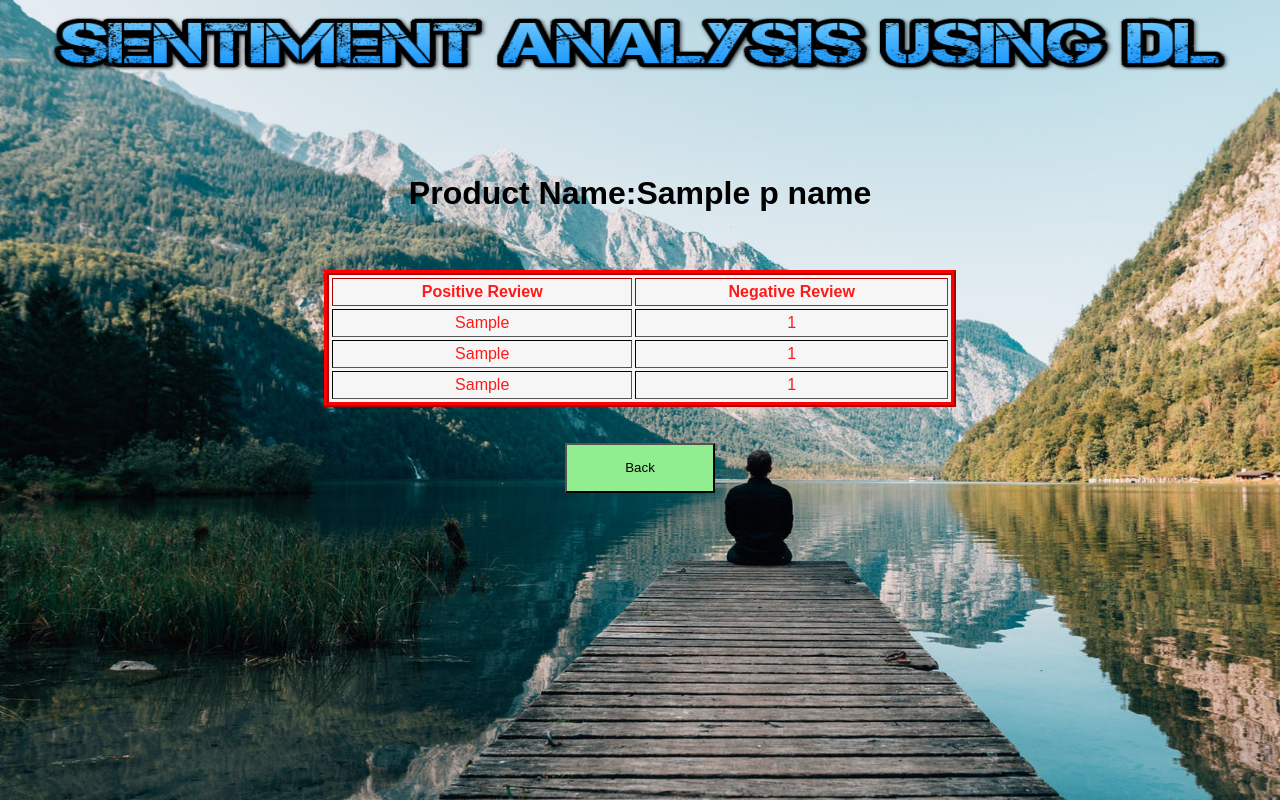
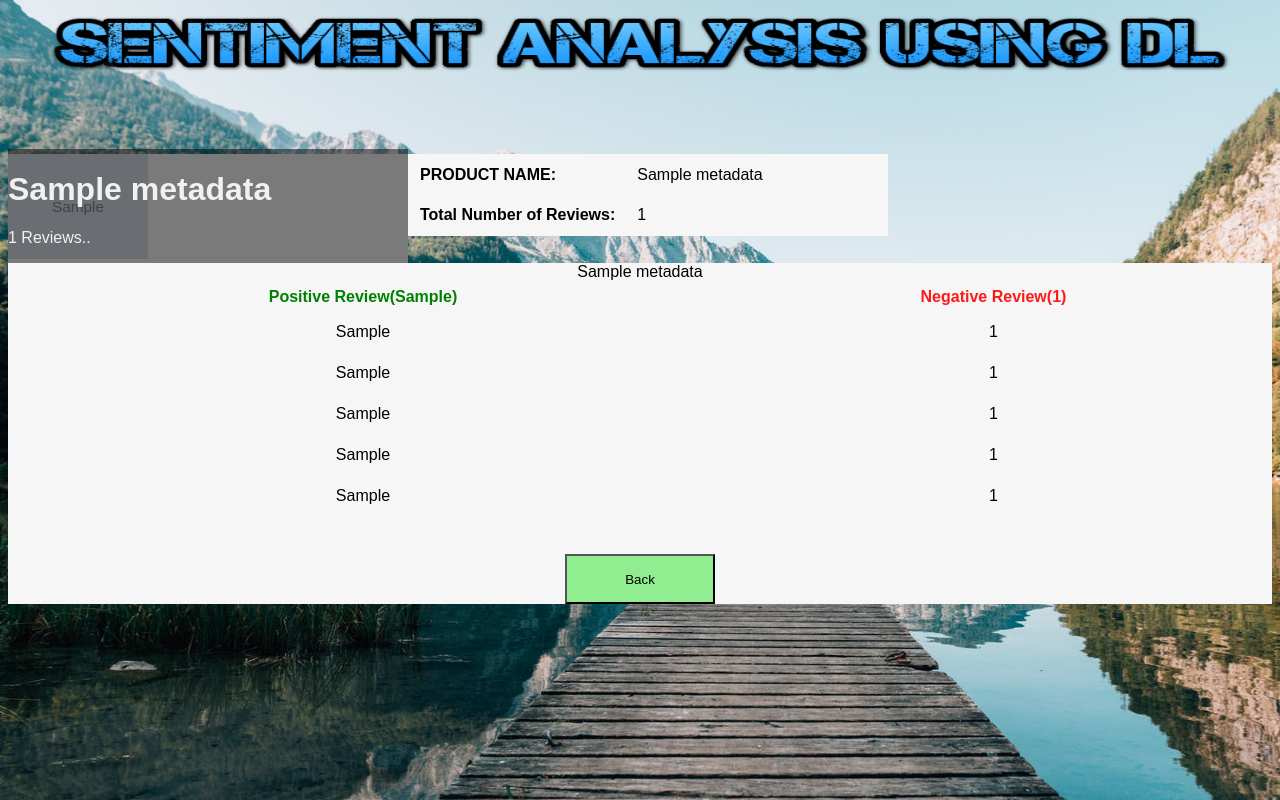
Before and after one commit to Knight7561/Product-Recommedation-System, a Flask app: template Recommend_Review_Analysis/templates/result1Customer.html in a window 1280 px wide. Run offline with Flask 2, Linux system fonts and the light colour scheme; the template is opened without the code that fills it: most values are stand-ins (such as "Sample title", 1, 10 or a date in 2020); grey boxes marked "Sample" are stand-in pictures; parts of the project's set-up code (start-up, migrations or seed data) failed here and were passed over.

Commit message:
Camera module integratred successfully and one ui changes done on res page.

```diff
--- a/Recommend_Review_Analysis/app.py
+++ b/Recommend_Review_Analysis/app.py
@@ -41,6 +41,13 @@ model_str_file = 'model_structure.json'
 model_weights_file = 'model_weights.h5'
 cword_file = 'cword_dict.pkl'
 tokenizer_file = 'tokens.pkl'
+review_file="input/Final_reviews.csv"
+product_category="Watches"
+model_str_file_camera = 'model_structure_camera.json'
+model_weights_file_camera = 'model_weights_camera.h5'
+cword_file = 'cword_dict.pkl'
+tokenizer_file_camera = 'tokensCamera.pkl'
+review_file_camera="input/Connected Camera reviews.csv"
 
 class_names = [
      'neg',
@@ -52,7 +59,7 @@ cList = pkl.load(open(os.path.join(input_dir,cword_file),'rb'))
 
 c_re = re.compile('(%s)' % '|'.join(cList.keys()))
 
-trained_tokenizer = pkl.load(open(os.path.join(model_dir,tokenizer_file),'rb'))
+
 
 def load_trained_model(model_str_path, model_wt_path):
     f = Path(model_str_path)
@@ -185,7 +192,7 @@ def indexCustomer():
 
 @app.route("/seller")
 def indexSeller():
-    return render_template("indexSeller.html")
+    return render_template("sellerSelect.html")
 
 
 def predict_result(data,text):
@@ -193,16 +200,14 @@ def predict_result(data,text):
     n_review = []
     str_path = os.path.join(model_dir,model_str_file)
     wt_path = os.path.join(model_dir,model_weights_file)
-
     model = load_trained_model(str_path, wt_path)
-
     result = model.predict(data)
-    print("Predicted result without flattening is ",result)
+    #print("Predicted result without flattening is ",result)
     Y_pred = np.round(result.flatten())
-    print(Y_pred)
+    #print(Y_pred)
     for i in range(len(Y_pred)):
-        print("Text : ",text[i])
-        print("Result : ",class_names[int(Y_pred[i])])
+        #DisableCommentprint("Text : ",text[i])
+        #DisableCommentprint("Result : ",class_names[int(Y_pred[i])])
         m = class_names[int(Y_pred[i])]
         if m == 'pos':
             p_review.append(text[i])
@@ -212,37 +217,40 @@ def predict_result(data,text):
 
 @app.route('/res' ,methods=['POST','GET'])
 def res():
+    global review_file
     product = []
-
     if request.method == 'POST':
         product.append(request.form['q1'])
     print("Product selected is ",product)
     p_name = product[0]
-    print(p_name)
+    #print(p_name)
     core_review = []
-    df1 = pd.read_csv("input/Final_reviews.csv")
+    #print("review file path is ",review_file)
+    df1 = pd.read_csv(review_file)###########
+    #print("df1 is ",df1)
     for i,j in df1.iterrows():
         if j['product_name'] == p_name:
             # if j['Experience'] >= 5 and j['Helpful_Votes'] >=20 and j['Purchase'] == 'Verified Purchase':
             core_review.append(j['Text'])
 
-    print("Core Reviews before cleaning is",core_review)
+    #print("Core Reviews before cleaning is",core_review)
     cleaned_text = clean_review(core_review)
-    print("Core Reviews After cleaning is",cleaned_text)
+    #print("Core Reviews After cleaning is",cleaned_text)
 
-    sequences_text_token = trained_tokenizer.texts_to_sequences(cleaned_text)
-    print("sequences_text_token is",sequences_text_token)
+    trained_tokenizer = pkl.load(open(os.path.join(model_dir,tokenizer_file),'rb'))
+    sequences_text_token = trained_tokenizer.texts_to_sequences(cleaned_text)#################
+    #print("sequences_text_token is",sequences_text_token)
 
     data = pad_sequences(sequences_text_token, maxlen=140)
-    print("data is ",data,"   dd")
-    print(data)
+    #print("data is ",data,"   dd")
+    #DISABLE COMMENTprint(data)
 
     # p_cleaned_text = clean_review(p_review)
     # n_cleaned_text = clean_review(n_review)
 
     p_review,n_review = predict_result(data=data,text=cleaned_text)
 
-    print("len of positive is",len(p_review),"len of negetive is",len(n_review))
+    #print("len of positive is",len(p_review),"len of negetive is",len(n_review))
     p_re = random.sample(p_review,5)
     # p_keys = random.sample(p_key,3)
     n_re = random.sample(n_review,5)
@@ -251,79 +259,162 @@ def res():
 
     # res = [p_name,p_re,p_keys,n_re,n_keys]
 
-    print(p_re,'\n',n_re)
-    return render_template("result1Customer.html",p_name=p_name,p_re=p_re,n_re=n_re)
+    #DISABLE COMMENTprint(p_re,'\n',n_re)
+
+    #Collection of metadata about the product
+    df_metadata_watch=pd.read_csv("input/watch_analystics_final.csv")
+    for e,i in df_metadata_watch.iterrows():
+        if(i['Product_name']==p_name):
+            metadata={}
+            metadata['p_name']=i["Product_name"]
+            metadata["total_no_reviews"]=i["Total"]
+            metadata["rate_1"]=i["1_star"]
+            metadata["rate_2"]=i["2_star"]
+            metadata["rate_3"]=i["3_star"]
+            metadata["rate_4"]=i["4_star"]
+            metadata["rate_5"]=i["5_star"]
+            metadata["imgLink"]=i["Image_Link"]
+    print("\n\n\n\n\nmetadata is",metadata)
+    return render_template("result1Customer.html",p_name=p_name,p_re=p_re,n_re=n_re,p_re_len=len(p_review),n_re_len=len(n_review),metadata=metadata)
 
 @app.route('/predictCustomer' ,methods=['POST','GET'])
 def predictCustomer():
+    print("q3 is ",request.form['q3'])
+    if((int(request.form['q3'])==2)):
+        global review_file
+        product_category="Camera"
+        model_str_file=model_str_file_camera
+        model_weights_file=model_weights_file_camera
+        cword_file = 'cword_dict.pkl'
+        tokenizer_file=tokenizer_file_camera
+        review_file=review_file_camera
+        print("Items to be stocked at ",review_file)
+        p=['Canon SX50', 'Canon T5 Bundle v2',
+       'Nikon COOLPIX AW100 16 MP CMOS Waterproof Digital Camera with GPS and Full HD 1080p Video',
+       'Nikon COOLPIX AW110 16 MP Waterproof Digital Camera with Built-In Wi-Fi',
+       'Nikon COOLPIX S3600 20.1 MP Digital Camera with 8x Zoom NIKKOR Lens and 720p HD Video',
+       'Panasonic  Digital Camera with 3-Inch LCD',
+       'Panasonic Lumix 12.1 MP Digital Camera with CMOS Sensor and 24x Optical Zoom - Black',
+       'Panasonic LUMIX DMC-FZ70 16.1 MP Digital Camera with 60x Optical Image Stabilized Zoom and 3-Inch LCD (Black)',
+       'Panasonic LUMIX DMC-LX7K 10.1 MP Digital Camera with 3.8x Optical zoom and 3.0-inch LCD -  Black',
+       'Panasonic Lumix DMC-TS25 16.1 MP Tough Digital Camera with 8x Intelligent Zoom',
+       'Samsung SmartCam HD Pro 1080p Full-HD Wi-Fi Camera',
+       'Samsung SNH-1011 Wireless IP Camera',
+       'Samsung WB1100F 16.2MP CMOS Smart WiFi & NFC Digital Camera with 35x Optical Zoom, 3.0" LCD and 1080p HD Video',
+       'Sony Alpha a5000 Mirrorless Digital Camera with 16-50mm OSS Lens (White)',
+       'Nikon COOLPIX AW120', 'Nikon Coolpix L330 Digital Camera (Black)',
+       'Nikon COOLPIX L810 16.1 MP Digital Camera with 26x Zoom NIKKOR ED Glass Lens and 3-inch LCD',
+       'Nikon COOLPIX L820 16 MP Digital Camera with 30x Zoom',
+       'Nikon COOLPIX P520 18.1 MP Digital Camera with 42x Zoom',
+       'Nikon COOLPIX S32',
+       'Nikon COOLPIX S3500 20.1MP Digital Camera with 7x Zoom',
+       'Sony Alpha a6000 Mirrorless Digital Camera with 16-50mm Power Zoom Lens']
+        product = []
+        cell = []
+        if request.method == 'POST':
+            product.append(int(request.form['q1']))
+            cell.append(int(request.form['q2']))
+        print(product[0],cell[0])
+        recomen_pro = recom(product[0],cell[0])
+        l=recomen_pro.index[0:]
+        res = list(l)
+        # print("res",res)
+        # res
+        names = []
+        for i in res:
+            names.append(p[i])
+        # print("names is: ",names)
+        # df1['product_name'].unique()
+    else:
+        product_category="Watches"
+        model_str_file = 'model_structure.json'
+        model_weights_file = 'model_weights.h5'
+        cword_file = 'cword_dict.pkl'
+        tokenizer_file = 'tokens.pkl'
+        review_file="input/Final_reviews.csv"
+        p = ['Geneva Platinum Silicone Strap Analogue Watch for Women & Girls - GP-379',
+        "Geneva Platinum Analogue Gold Dial Women's Watch -GNV01",
+        "IIk Collection Watches Stainless Steel Chain Day and Date Analogue Silver Dial Women's Watch",
+        "NUBELA Analogue Prizam Glass Black Dial Girl's Watch",
+        'Analogue Pink',
+        "Sonata Analog Champagne Dial Women's Watch-NK87018YM01",
+        "Sonata Analog White Dial Women's Watch -NJ8989PP03C",
+        "Everyday Analog Black Dial Women's Watch -NK8085SM01",
+        "Sonata SFAL Analog Silver Dial Women's Watch -NK8080SM01",
+        "Timewear Analogue Round Beige Dial Women's Watch - 107Wdtl",
+        "TIMEWEAR Analogue Brown Dial Women's Watch - 134Bdtl",
+        "Sonata SFAL Analog Silver Dial Women's Watch -NK8080SM-3372",
+        "Adamo Analog Blue Dial Women's Watch-9710SM01",
+        "ADAMO Aritocrat Women's & Girl's Watch BG-335",
+        "Imperious Analog Women's Watch 1021-1031",
+        "IIK Collection Watches Analogue Silver Dial Girl's & Women's Analogue Watch - IIK-1033W",
+        "Sonata Analog White Dial Women's Watch -NJ8976SM01W",
+        "Geneva Platinum Analogue Rose Gold Dial Women'S Watch- Gp-649",
+        "Geneva Platinum Analogue Rose Gold Dial Women's Watch- Gp-649",
+        "A R Sales Analogue Girl's and Women's Watch",
+        "Foxter Bangel Analog White Dial Women's Watch",
+        'Howdy Women Watch']
+        product = []
+        cell = []
+        if request.method == 'POST':
+            product.append(int(request.form['q1']))
+            cell.append(int(request.form['q2']))
 
-    p = ['Geneva Platinum Silicone Strap Analogue Watch for Women & Girls - GP-379',
-       "Geneva Platinum Analogue Gold Dial Women's Watch -GNV01",
-       "IIk Collection Watches Stainless Steel Chain Day and Date Analogue Silver Dial Women's Watch",
-       "NUBELA Analogue Prizam Glass Black Dial Girl's Watch",
-       'Analogue Pink',
-       "Sonata Analog Champagne Dial Women's Watch-NK87018YM01",
-       "Sonata Analog White Dial Women's Watch -NJ8989PP03C",
-       "Everyday Analog Black Dial Women's Watch -NK8085SM01",
-       "Sonata SFAL Analog Silver Dial Women's Watch -NK8080SM01",
-       "Timewear Analogue Round Beige Dial Women's Watch - 107Wdtl",
-       "TIMEWEAR Analogue Brown Dial Women's Watch - 134Bdtl",
-       "Sonata SFAL Analog Silver Dial Women's Watch -NK8080SM-3372",
-       "Adamo Analog Blue Dial Women's Watch-9710SM01",
-       "ADAMO Aritocrat Women's & Girl's Watch BG-335",
-       "Imperious Analog Women's Watch 1021-1031",
-       "IIK Collection Watches Analogue Silver Dial Girl's & Women's Analogue Watch - IIK-1033W",
-       "Sonata Analog White Dial Women's Watch -NJ8976SM01W",
-       "Geneva Platinum Analogue Rose Gold Dial Women'S Watch- Gp-649",
-       "Geneva Platinum Analogue Rose Gold Dial Women's Watch- Gp-649",
-       "A R Sales Analogue Girl's and Women's Watch",
-       "Foxter Bangel Analog White Dial Women's Watch",
-       'Howdy Women Watch']
-    product = []
-    cell = []
-    if request.method == 'POST':
-        product.append(int(request.form['q1']))
-        cell.append(int(request.form['q2']))
+        print(product[0],cell[0])
+        recomen_pro = recom(product[0],cell[0])
+        # a = recom(1,0)
+        # print("recomen_pro",recomen_pro)
 
-    print(product[0],cell[0])
-    recomen_pro = recom(product[0],cell[0])
-    # a = recom(1,0)
-    # print("recomen_pro",recomen_pro)
-
-    l=recomen_pro.index[0:]
-    res = list(l)
-    # print("res",res)
-    # res
-    names = []
-    for i in res:
-        names.append(p[i])
-    # print("names is: ",names)
-    # df1['product_name'].unique()
-    c1 = ["NUBELA Analogue Prizam Glass Black Dial Girl's Watch",
-       'Analogue Pink',
-       "Sonata Analog Champagne Dial Women's Watch-NK87018YM01",
-       "Sonata Analog White Dial Women's Watch -NJ8989PP03C",
-       "Everyday Analog Black Dial Women's Watch -NK8085SM01"]
-    c2 = ["Sonata Analog White Dial Women's Watch -NJ8976SM01W",
-       "Geneva Platinum Analogue Rose Gold Dial Women'S Watch- Gp-649",
-       "Geneva Platinum Analogue Rose Gold Dial Women's Watch- Gp-649",
-       "A R Sales Analogue Girl's and Women's Watch",
-       "Foxter Bangel Analog White Dial Women's Watch"]
-    if len(names) <= 0 and cell[0] == 1:
-        for i in c1:
-            names.append(i)
-    elif len(names) <= 0 and cell[0] == 2:
-        for i in c2:
-            names.append(i)
-    # print("names after apend is",names)
+        l=recomen_pro.index[0:]
+        res = list(l)
+        # print("res",res)
+        # res
+        names = []
+        for i in res:
+            names.append(p[i])
+        # print("names is: ",names)
+        # df1['product_name'].unique()
+        c1 = ["NUBELA Analogue Prizam Glass Black Dial Girl's Watch",
+        'Analogue Pink',
+        "Sonata Analog Champagne Dial Women's Watch-NK87018YM01",
+        "Sonata Analog White Dial Women's Watch -NJ8989PP03C",
+        "Everyday Analog Black Dial Women's Watch -NK8085SM01"]
+        c2 = ["Sonata Analog White Dial Women's Watch -NJ8976SM01W",
+        "Geneva Platinum Analogue Rose Gold Dial Women'S Watch- Gp-649",
+        "Geneva Platinum Analogue Rose Gold Dial Women's Watch- Gp-649",
+        "A R Sales Analogue Girl's and Women's Watch",
+        "Foxter Bangel Analog White Dial Women's Watch"]
+        if len(names) <= 0 and cell[0] == 1:
+            for i in c1:
+                names.append(i)
+        elif len(names) <= 0 and cell[0] == 2:
+            for i in c2:
+                names.append(i)
+        # print("names after apend is",names)
     return render_template("recomCustomer.html" , p_name = names)
 
 
+@app.route('/sellerWatch' ,methods=['POST','GET'])
+def sellerWatch():
+    id=(int((request.args['id'])))
+    df_items=pd.read_csv("input/Final_reviews.csv")
+    items_numbers=df_items.product_name.value_counts().rename_axis('Product names').reset_index(name='Count')
+    print("items_numbers ",items_numbers)
+    if(id==1):
+        return render_template("indexSeller.html" , productname=items_numbers['Product names'][0:11],reviewcount=items_numbers['Count'][0:11])
+    elif(id==2):
+        return render_template("indexSeller.html" , productname=items_numbers['Product names'][11:],reviewcount=items_numbers['Count'][11:])
 
-
-
-
-
+@app.route('/sellerCamera' ,methods=['POST','GET'])
+def sellerCamera():
+    id=(int((request.args['id'])))
+    df_items=pd.read_csv("input/Connected Camera reviews.csv")
+    items_numbers=df_items.product_name.value_counts().rename_axis('Product names').reset_index(name='Count')
+    # print("items_numbers ",items_numbers['Product names'][11:])
+    if(id==1):
+        return render_template("indexSeller.html" , productname=items_numbers['Product names'][0:11],reviewcount=items_numbers['Count'][0:11])
+    elif(id==2):
+        return render_template("indexSeller.html" , productname=items_numbers['Product names'][11:],reviewcount=items_numbers['Count'][11:])
 
 
 @app.route('/predictSeller' ,methods=['POST','GET'])
@@ -372,6 +463,7 @@ def predictSeller():
 
     cleaned_text = clean_review(core_review)
 
+    trained_tokenizer = pkl.load(open(os.path.join(model_dir,tokenizer_file),'rb'))
     sequences_text_token = trained_tokenizer.texts_to_sequences(cleaned_text)
 
     data = pad_sequences(sequences_text_token, maxlen=140)
@@ -395,20 +487,5 @@ def predictSeller():
 
     return render_template("result1Seller.html" , p_name = p_name,p_re = p_re, n_re=n_re)
 
-
-
-
-
-
-
-
-
-
-
-
-
-
-
-
 if __name__ == '__main__':
     app.run(debug=True,threaded=False)
--- a/Recommend_Review_Analysis/templates/result1Customer.html
+++ b/Recommend_Review_Analysis/templates/result1Customer.html
@@ -7,36 +7,73 @@
     <title>Result</title>
     <link rel="stylesheet" href="{{ url_for('static',filename='style1.css') }}">
 <style type="text/css">
-  TD{
-    color: #ff1a1a;
+  td,tr{
+    padding: 10px;
   }
 
-  table    { border:ridge 5px red; background-color:#F6F6F6; color:#FFF; }
-  table td { border:inset 1px #000; }
+  /* table    { border:ridge 5px red; background-color:#F6F6F6; color:#FFF; }
+  table td { border:inset 1px #000; } */
 
   #example1 {
    background-image:url("static/min.jpeg");
   background-repeat: repeat;
   background-size: 1500px 800px ;
 }
-  /*h4{
-    color: white;
 
-  }*/
+.container {
+  position: relative;
+  max-width: 800px; /* Maximum width */
+  margin: 0; /* Center it */
+}
+
+.container .content {
+  position: absolute; /* Position the background text */
+  bottom: 0; /* At the bottom. Use top:0 to append it to the top */
+  background: rgb(0, 0, 0); /* Fallback color */
+  background: rgba(0, 0, 0, 0.5); /* Black background with 0.5 opacity */
+  color: #f1f1f1; /* Grey text */
+  width: 100%; /* Full width */
+  margin-right: 20px; /* Some padding */
+}
 </style>
 </head>
 <body id="example1">
   <center><img src="{{ url_for('static',filename='head.png') }}" width="1200" height="70"></center>
  <!-- <img src="{{ url_for('static',filename='yin.png') }}" width="1250" height="70"> -->
  <br><br><br><br>
- <center><h1 style="color: black;">Product Name:{{p_name}}</h1></center>
- <br><br>
+
+ <div style="background-color: #F6F6F6; float: left;">
+   <div class="container">
+      <img src="{{metadata['imgLink']}}" alt="Notebook" style="width:35%;">
+      <div class="content">
+        <h1>{{metadata['p_name']}}</h1>
+        <p>{{metadata['total_no_reviews']}} Reviews..</p>
+      </div>
+    </div>
+</div>
+<div style="padding-right: 9%; background-color: #F6F6F6; float: left;">
+   <table>
+      <tr>
+         <td><b>PRODUCT NAME: </b></td>
+         <td>{{metadata['p_name']}}</td>
+      </tr>
+      <tr>
+         <td><b>Total Number of Reviews: </b></td>
+         <td>{{metadata['total_no_reviews']}}</td>
+      </tr>
+   </table>
+    </div>
+</div>
+
+
+ <div style="background-color: #F6F6F6;clear: both;">
   <center>
-<TABLE BORDER="5"    WIDTH="50%"   CELLPADDING="4" CELLSPACING="3">
+  <TABLE BORDER="0"    WIDTH="100%"   CELLPADDING="4" CELLSPACING="3">
 
+     {{metadata}}
      <TR>
-      <TH style="color: #ff1a1a;">Positive Review</TH>
-      <TH style="color: #ff1a1a;">Negative Review</TH>
+        <TH style="color: green;">Positive Review({{p_re_len}})</TH>
+        <TH style="color: #ff1a1a;">Negative Review({{n_re_len}})</TH>
      </TR>
      <TR ALIGN="CENTER">
         <TD>{{p_re[0]}}</TD>
@@ -49,6 +86,14 @@
      <TR ALIGN="CENTER">
         <TD>{{p_re[2]}}</TD>
         <TD>{{n_re[2]}}</TD>
+     </TR>
+     <TR ALIGN="CENTER">
+        <TD>{{p_re[3]}}</TD>
+        <TD>{{n_re[3]}}</TD>
+     </TR>
+     <TR ALIGN="CENTER">
+        <TD>{{p_re[4]}}</TD>
+        <TD>{{n_re[4]}}</TD>
      </TR>
   </TABLE>
   </center>
@@ -64,5 +109,9 @@
   </form>
 
 
+
+ </div>
+
+
 </body>
 </html>
```
Also changed, not shown: Recommend_Review_Analysis/input/watch_analystics_final.csv (added, +22 -0 lines), Recommend_Review_Analysis/model/model_structure_camera.json (added, +1 -0 lines), Recommend_Review_Analysis/templates/indexCustomer.html (+7 -2 lines), Recommend_Review_Analysis/templates/indexSeller.html (+23 -4 lines), Recommend_Review_Analysis/templates/sellerSelect.html (added, +105 -0 lines), Recommend_Review_Analysis/input/Connected Camera reviews.csv (added), Recommend_Review_Analysis/input/Final_reviews.csv, 2 other files. Lines whose indentation alone changed are shown as unchanged.
